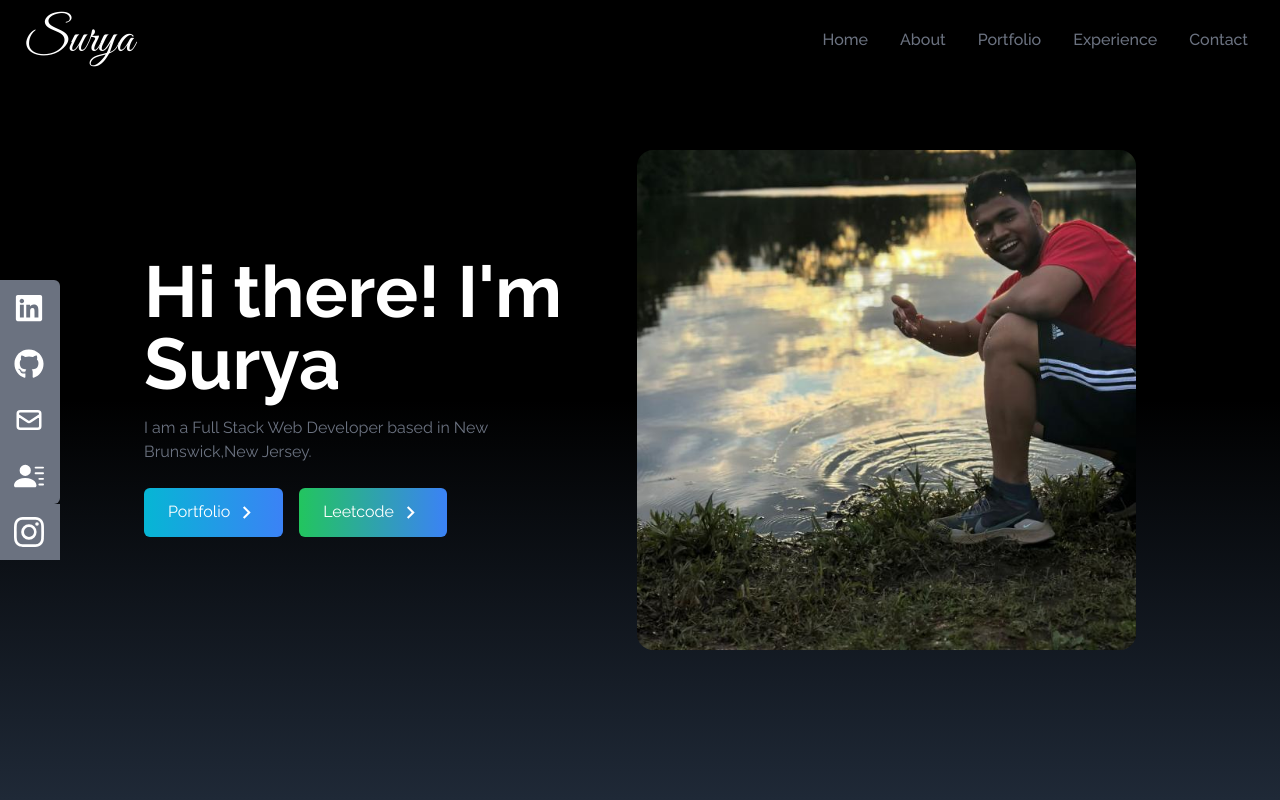
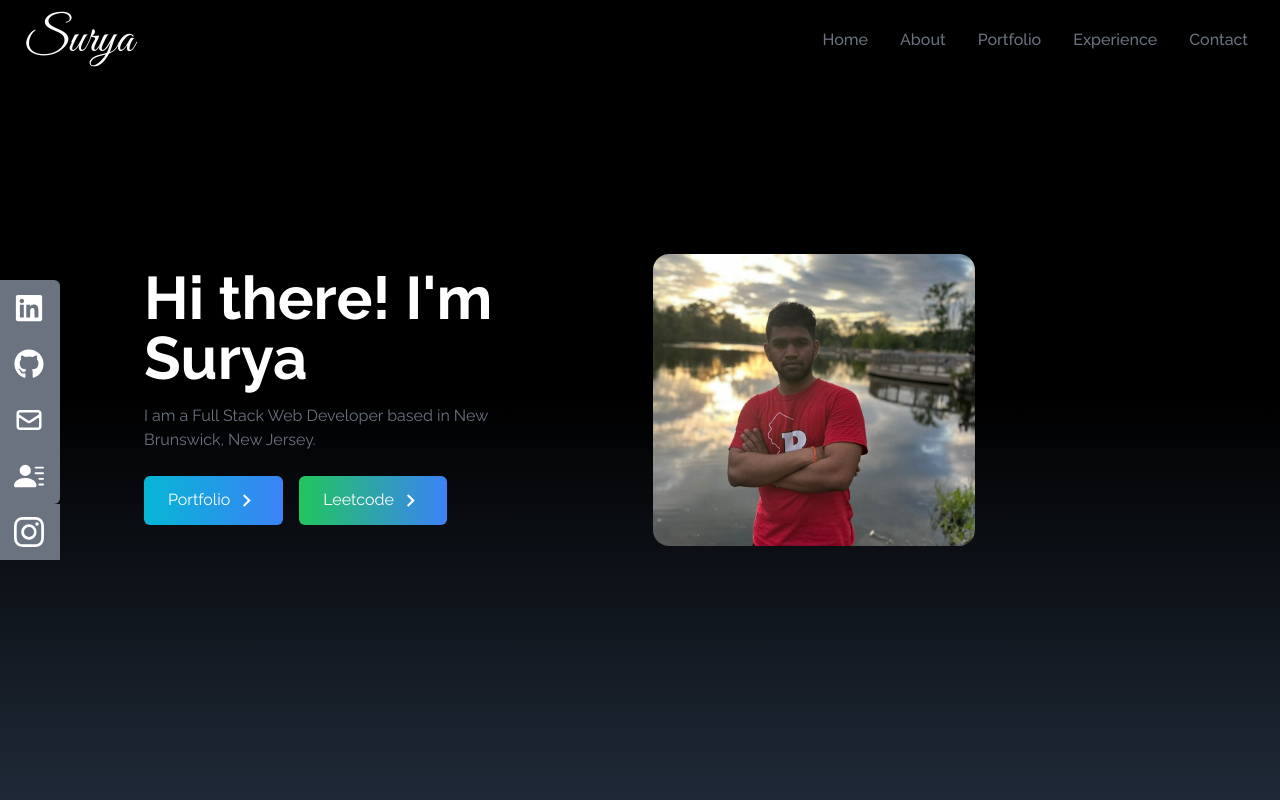
Before and after one commit to sai-surya-siva-prasad/personal-portfolio, a React (Create React App) app: page / in a window 1280 px wide. Shown: the top 800 px of the page. Built offline with nearby package versions, Linux system fonts and the light colour scheme.

Commit message:
minor refactor

```diff
--- a/src/components/Home.jsx
+++ b/src/components/Home.jsx
@@ -1,8 +1,7 @@
 import React from "react";
-import heroImage from "../assets/heroImage.png";
+import twoImage from "../assets/twoImage.png";
 import { MdOutlineKeyboardArrowRight } from "react-icons/md";
 import { Link } from "react-scroll";
-
 
 const Home = () => {
   return (
@@ -12,11 +11,11 @@ const Home = () => {
     >
       <div className="max-w-screen-lg mx-auto flex flex-col items-center justify-center h-full px-4 md:flex-row">
         <div className="flex flex-col justify-center h-full">
-          <h2 className="text-4xl sm:text-7xl font-bold text-white fade-in">
+          <h2 className="text-3xl sm:text-6xl font-bold text-white fade-in">
             Hi there! I'm Surya
           </h2>
           <p className="text-gray-500 py-4 max-w-md fade-in">
-            I am a Full Stack Web Developer based in New Brunswick,New Jersey.
+            I am a Full Stack Web Developer based in New Brunswick, New Jersey.
           </p>
           <div className="flex space-x-4">
             <Link
@@ -46,9 +45,9 @@ const Home = () => {
 
         <div>
           <img
-            src={heroImage}
+            src={twoImage}
             alt="my profile"
-            className="rounded-2xl mx-auto w-2/3 md:w-full"
+            className="rounded-2xl mx-auto w-1/3 md:w-1/2"
           />
         </div>
       </div>
```
Also changed, not shown: src/assets/twoImage.jpeg (added), src/assets/twoImage.png (added).
